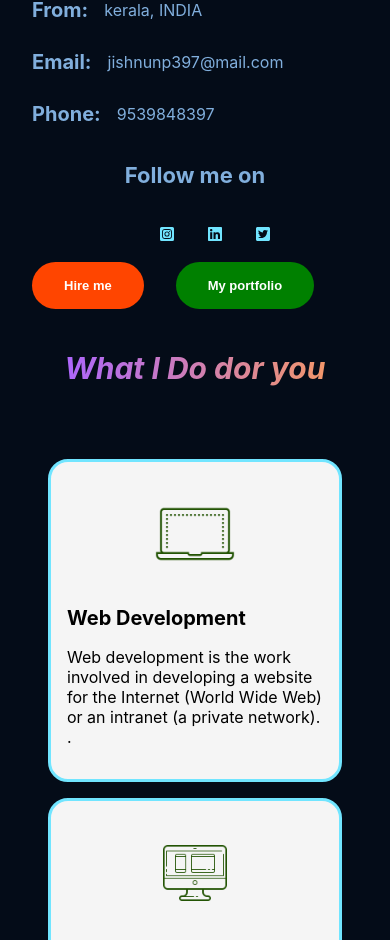
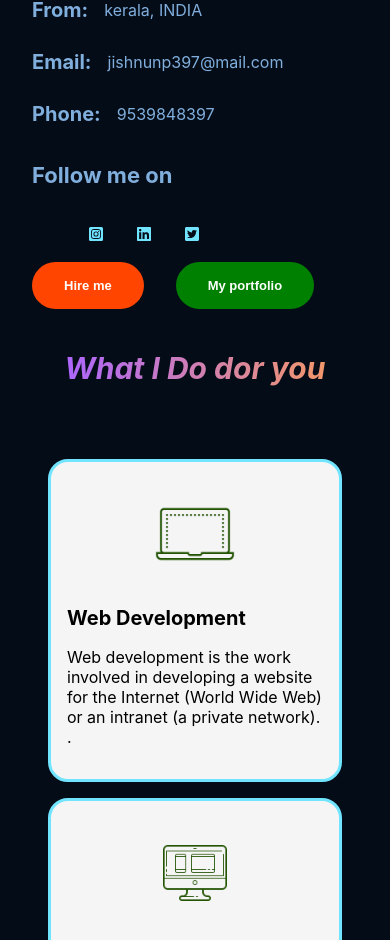
Before and after one commit to jishnunpp/my-website, a React (Create React App) app: page / in a window 390 px wide. Shown: the part 1098-2038 px from the top of the page. Built offline with nearby package versions, Linux system fonts and the light colour scheme.

Commit message:
skill updated

```diff
--- a/src/components/Details/Details.css
+++ b/src/components/Details/Details.css
@@ -118,6 +118,7 @@
 @media screen  and (max-width:450px){
     .details-socialmedia {
         flex-direction: column;
+        align-items: flex-start;
     }
     .details-text h1{
         font-size: 25px;
```
